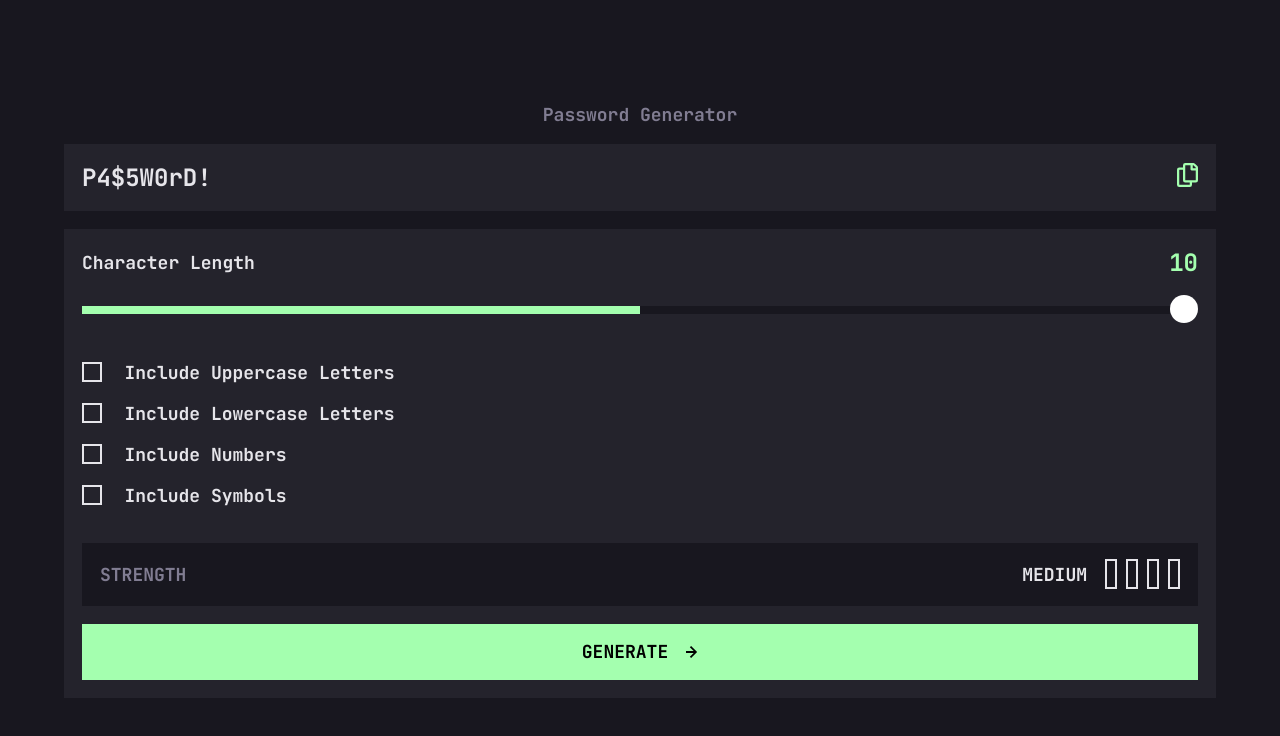
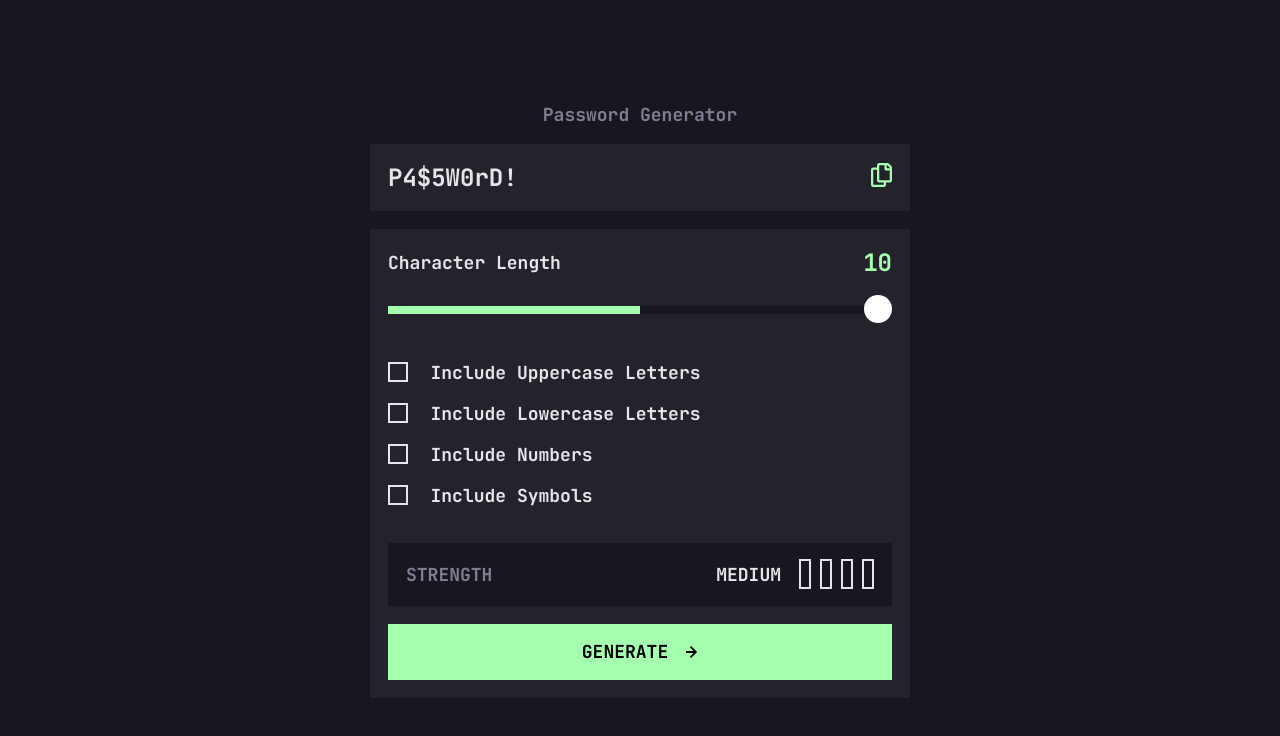
Before and after one commit to ledminh/password-generator-app, a Next.js app: page / in a window 1280 px wide. Shown: the top 736 px of the page. Built offline with nearby package versions, Linux system fonts and the light colour scheme.

Commit message:
Make Responsive

```diff
--- a/styles/Home.module.scss
+++ b/styles/Home.module.scss
@@ -2,6 +2,7 @@
 
 .main {
     width: 90%;
+    max-width: 540px;
     margin: auto;
 
     height: 100vh;
```
